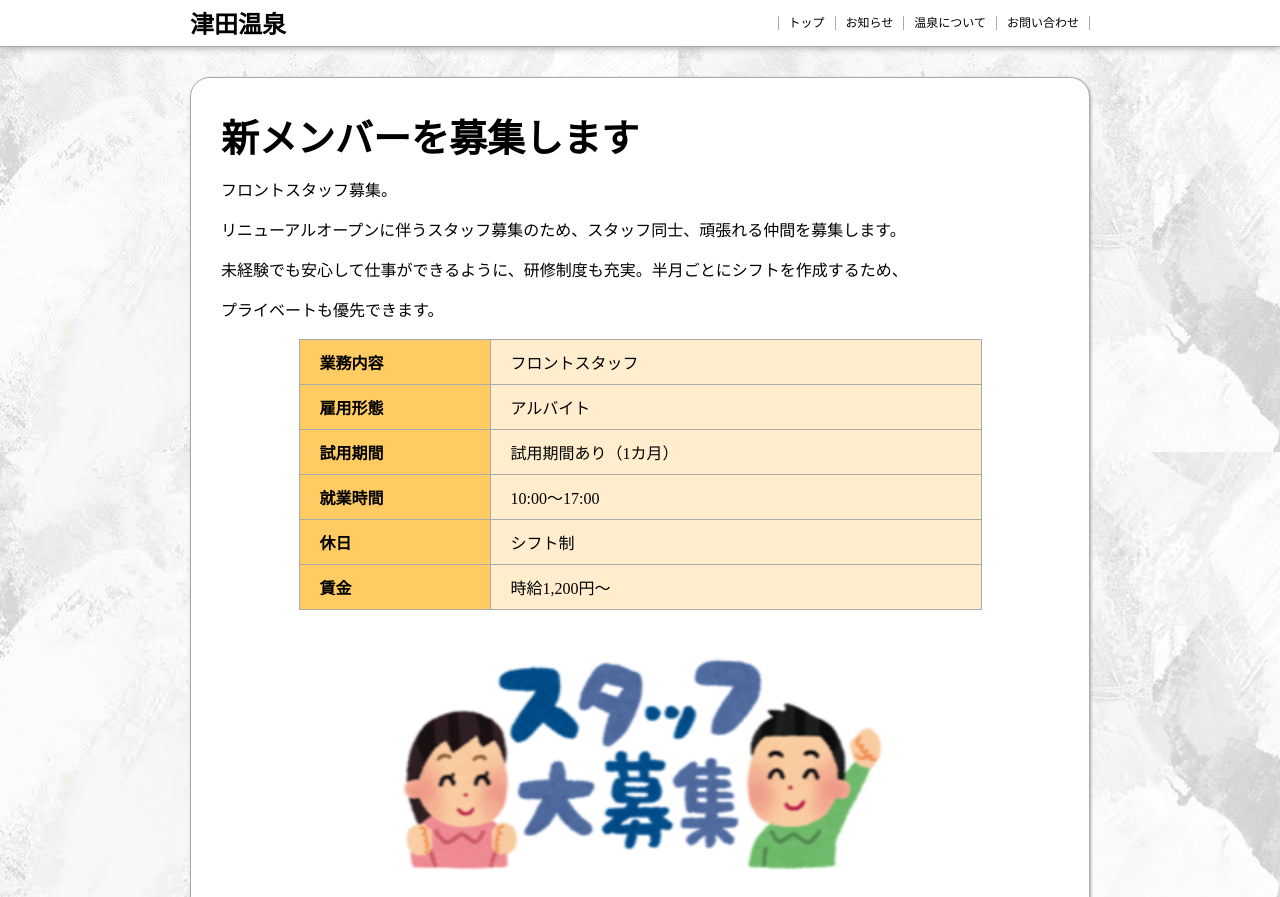
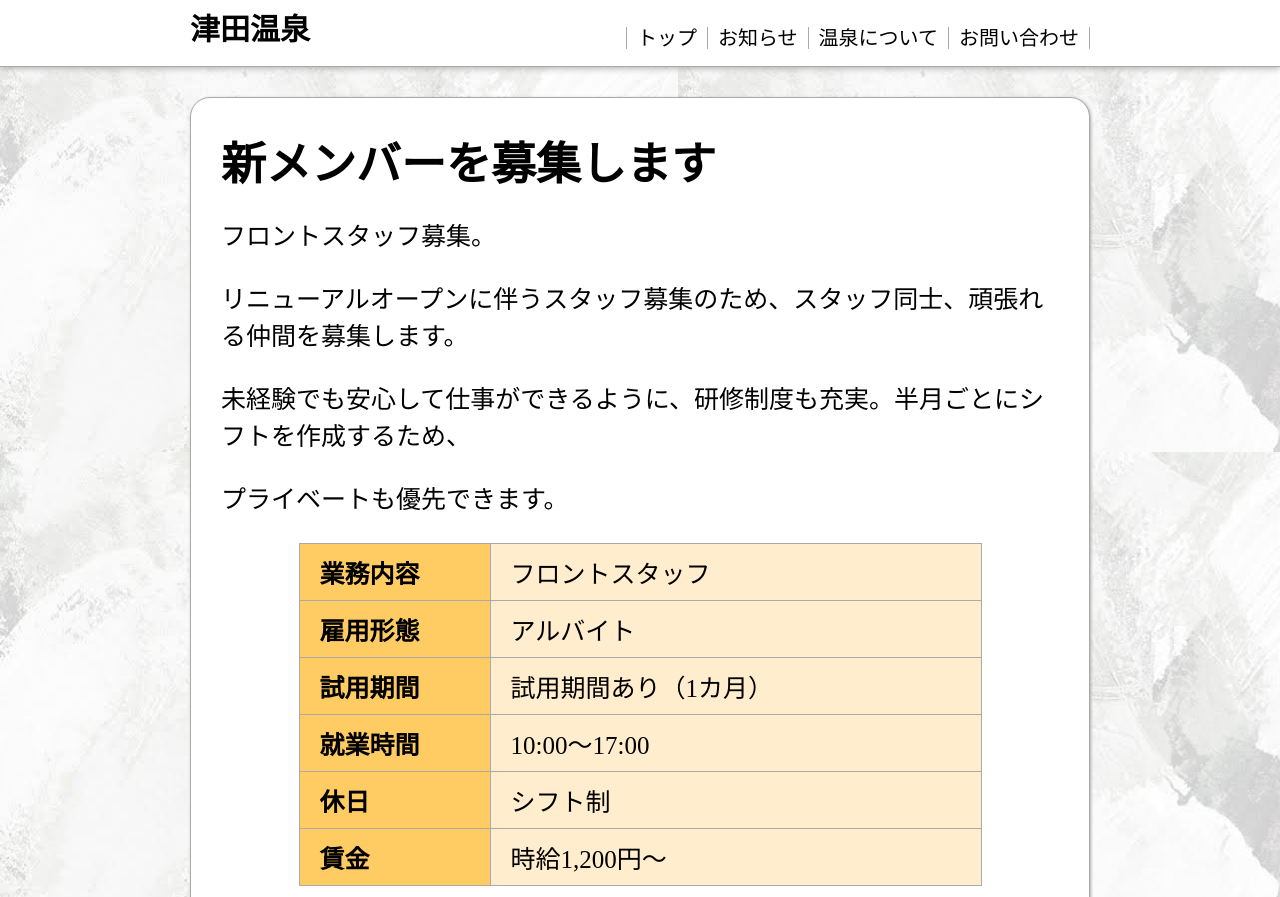
Before and after one commit to Sar-wak/tsudaonsen, a plain HTML site: page article_4.html in a window 1280 px wide. Shown: the top 897 px of the page. Drawn offline with Linux system fonts and the light colour scheme; a script that the page names is missing.

Commit message:
Update article_4.css

```diff
--- a/article_4.css
+++ b/article_4.css
@@ -1,4 +1,4 @@
-
+@charset "utf-8";
 body {
   font-family: 'Noto Sans JP', sans-serif;
   font-family: 'Noto Serif JP', serif;
@@ -6,15 +6,19 @@ body {
   background-image: url(IMG_0209.JPG);
 }
 
-h1 {
-  font-size: 38px;
+h1{
+  font-size: 55px;
   margin-top: 0;
   margin-bottom: 0;
 }
 
 header h1 a{
+  font-family: 'Noto Sans JP', sans-serif;
+  font-family: 'Noto Serif JP', serif;
   text-decoration: none;
   color: #000000;
+  padding: 0;
+  -webkit-text-size-adjust: 100%;
 }
 
 header h1 a:hover{
@@ -38,30 +42,33 @@ a img{
   border: none;
 }
 
-
-p {
+p{
   line-height: 1.5
 }
 
-header {
+header{
   background-color: #ffffff;
   border-bottom: solid 1px #aaaaaa;
   margin-bottom: 30px;
-  -webkit-box-shadow: 0 1px 7px #aaaaaa;
+  -webkit-box-shadow:0 1px 7px #aaaaaa;
   box-shadow: 0 1px 7px #aaaaaa;
   padding: 5px;
 }
 
-header h1 {
-  font-family: 'Noto Sans JP', sans-serif;
-  font-family: 'Noto Serif JP', serif;
-  font-size: 24px;
+header h1{
+  font-family: 'Chango', cursive;
+  font-size: 30px;
   width: 900px;
   margin-left: auto;
   margin-right: auto;
 }
 
-nav ul {
+header h1 img{
+  vertical-align: -10px;
+  margin-right: 5px;
+}
+
+nav ul{
   list-style-type: none;
   margin-top: 0;
   margin-bottom: 0;
@@ -69,15 +76,15 @@ nav ul {
   font-size: 0;
 }
 
-nav li {
+nav li{
   display: inline;
-  font-size: 12px;
+  font-size: 20px;
   border-right: solid 1px #aaaaaa;
   padding-left: 10px;
   padding-right: 10px;
 }
 
-nav li:first-child {
+nav li:first-child{
   border-left: solid 1px #aaaaaa;
 }
 
@@ -95,7 +102,7 @@ nav a {
   text-decoration: none;
 }
 
-article {
+article{
   background-color: #ffffff;
   width: 900px;
   margin-left: auto;
@@ -107,16 +114,18 @@ article {
   box-sizing: border-box;
   margin-bottom: 15px;
   -webkit-box-shadow: 1px 1px 3px #aaaaaa;
-  box-shadow: 1px 1px 3px #aaaaaa;
-  border-radius: 20px;
+  box-shadow:1px 1px 3px #aaaaaa;
+  border-radius:20px;
 }
 
-article * {
-  background-color: inherit;
+article h1{
+  font-size: 45px;
 }
 
-article time{
-  display: inline-block;
+article *{
+  padding: 0;
+  -webkit-text-size-adjust: 100%;
+  font-size: 25px;
 }
 
 table, th, td{
@@ -144,16 +153,26 @@ td{
   background-color: #ffedce;
 }
 
+caption{
+  font-weight: bold;
+  background-color: #d9d8a7;
+  border-radius: 10px;
+  padding: 5px;
+  margin-bottom: 10px;
+}
+
 figure.photo-centure {
   text-align: center;
   margin-top: 30px;
   margin-bottom: 30px;
 }
 
-footer {
+footer{
   width: 900px;
   margin-left: auto;
-  margin-right: auto;
+  margin-right:auto;
+  padding: 0;
+  -webkit-text-size-adjust: 100%;
 }
 
 @media screen and (max-width: 899px) {
```
